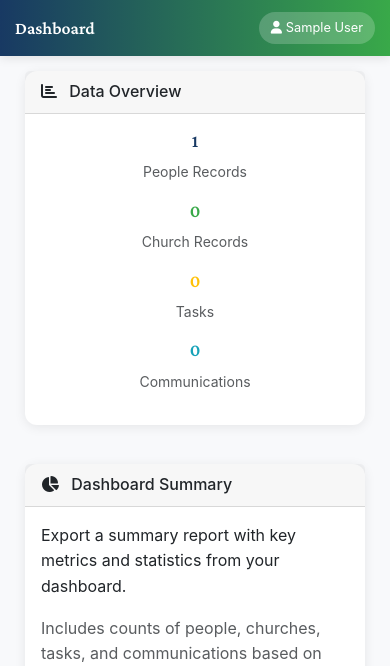
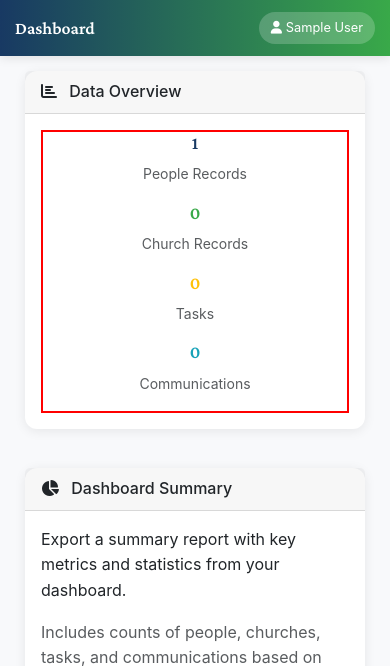
Before and after one commit to jburchel/mobilize-django, a Django app: page /reports/ in a window 390 px wide. Shown: the top 666 px of the page. Run offline with Django 4.2, Linux system fonts and the light colour scheme; the visitor is signed in with stand-in values (Sample User, id 1); data comes from the database, SQL or seed files in the repository; data that the repository does not hold is empty; parts of the project's set-up code (start-up, migrations or seed data) failed here and were passed over; some libraries are stand-ins or nearby versions.

Commit message:
FIX: Force horizontal 4-column layout for Data Overview statistics
- Added stronger CSS with flexbox display to override Bootstrap defaults
- Used \!important rules to ensure 25% width per column
- Added responsive breakpoints for mobile (50%/100% widths)
- Keep debug border to verify layout is working

🤖 Generated with [Claude Code](https://claude.ai/code)

Co-Authored-By: Claude <noreply@anthropic.com>

```diff
--- a/templates/core/reports.html
+++ b/templates/core/reports.html
@@ -6,21 +6,43 @@
 
 {% block extra_css %}
 <style>
-/* Force 4-column layout for Data Overview */
+/* Force 4-column horizontal layout for Data Overview */
+.data-overview-row {
+    display: flex !important;
+    flex-wrap: wrap !important;
+}
+
 .data-overview-row .col-3 {
-    flex: 0 0 auto;
+    flex: 0 0 25% !important;
+    max-width: 25% !important;
     width: 25% !important;
-    min-width: 0;
+    min-width: 0 !important;
+    display: flex !important;
+    align-items: stretch !important;
+}
+
+/* Ensure the content inside each column is centered */
+.data-overview-row .col-3 > div {
+    width: 100%;
+}
+
+/* Debug border to see the layout */
+.data-overview-row {
+    border: 2px solid red !important;
+}
+
+@media (max-width: 768px) {
+    .data-overview-row .col-3 {
+        flex: 0 0 50% !important;
+        max-width: 50% !important;
+        width: 50% !important;
+    }
 }
 
 @media (max-width: 576px) {
     .data-overview-row .col-3 {
-        width: 50% !important;
-    }
-}
-
-@media (max-width: 400px) {
-    .data-overview-row .col-3 {
+        flex: 0 0 100% !important;
+        max-width: 100% !important;
         width: 100% !important;
     }
 }
```
